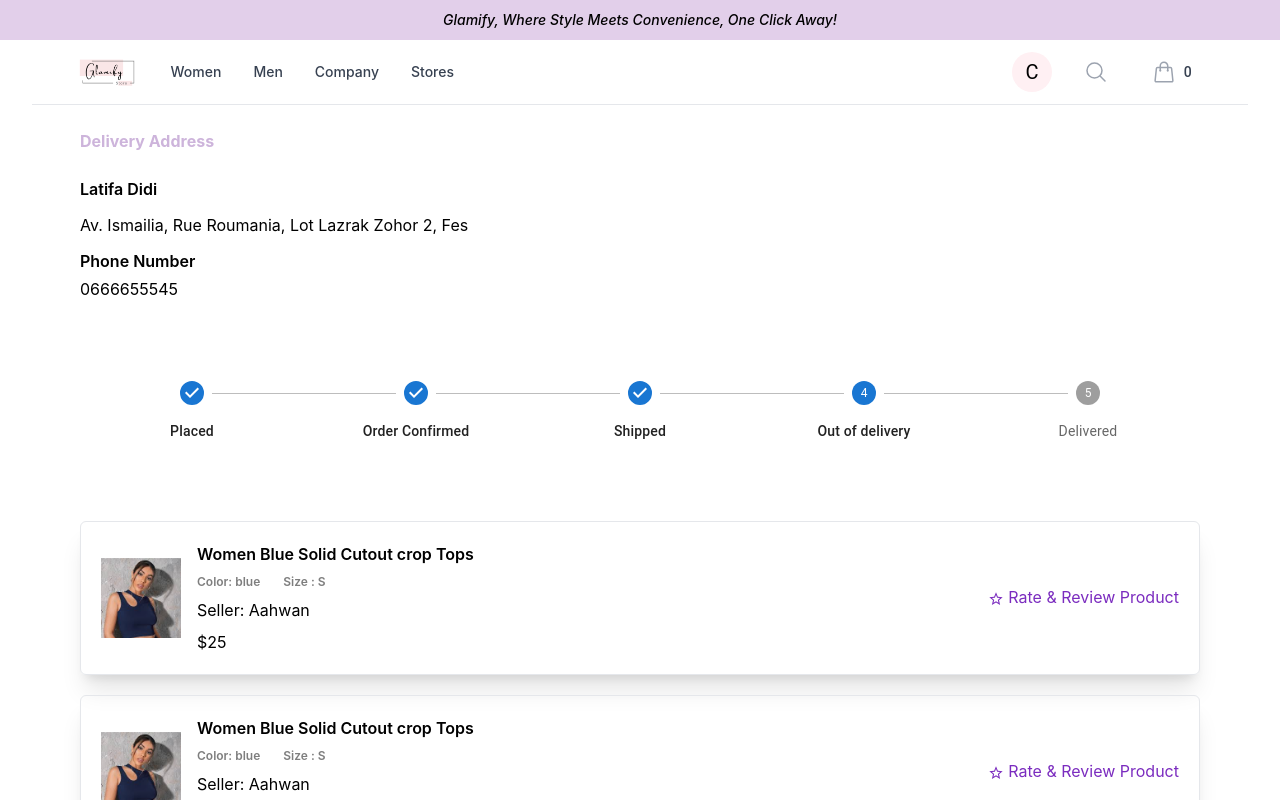
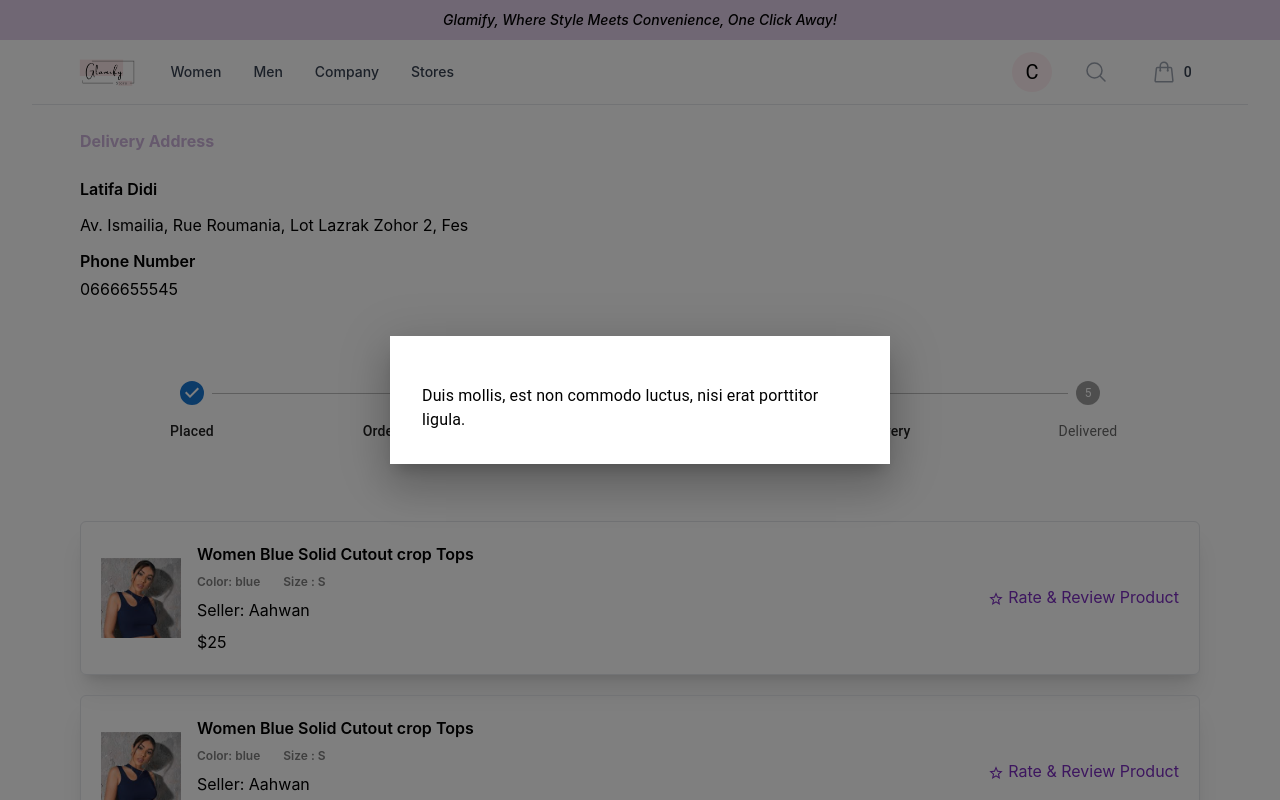
Before and after one commit to Chaimaert/e-commerce-store, a React (Create React App) app in the folder Web/: page /account/order/1 in a window 1280 px wide. Shown: the top 800 px of the page. Built offline with nearby package versions, Linux system fonts and the light colour scheme.

Commit message:
Update LoginForm , RegisterForm, AuthModal
Creating the  LoginForm.jsx and RegisterForm.jsx, AuthModal.jsx Pages to handle login and signup operations for the user.

```diff
--- /dev/null
+++ b/Web/src/customer/Auth/AuthModal.jsx
@@ -0,0 +1,37 @@
+import React from "react";
+import Box from '@mui/material/Box';
+import Typography from '@mui/material/Typography';
+import Modal from '@mui/material/Modal';
+
+const style = {
+  position: 'absolute',
+  top: '50%',
+  left: '50%',
+  transform: 'translate(-50%, -50%)',
+  width: 500,
+  bgcolor: 'background.paper',
+  outline: 'none',
+  boxShadow: 24,
+  p: 4,
+};
+
+const AuthModal = ({handleClose,open }) => {
+  return (
+    <div>
+      <Modal
+        open={true}
+        onClose={handleClose}
+        aria-labelledby="modal-modal-title"
+        aria-describedby="modal-modal-description"
+      >
+        <Box sx={style}>
+          <Typography id="modal-modal-description" sx={{ mt: 2 }}>
+            Duis mollis, est non commodo luctus, nisi erat porttitor ligula.
+          </Typography>
+        </Box>
+      </Modal>
+    </div>
+  );
+};
+
+export default AuthModal;
--- /dev/null
+++ b/Web/src/customer/Auth/LoginForm.jsx
@@ -0,0 +1,11 @@
+import React from 'react'
+
+const LoginForm = () => {
+  return (
+    <div>
+
+    </div>
+  )
+}
+
+export default LoginForm
--- /dev/null
+++ b/Web/src/customer/Auth/RegisterForm.jsx
@@ -0,0 +1,11 @@
+import React from 'react'
+
+const RegisterForm = () => {
+  return (
+    <div>
+
+    </div>
+  )
+}
+
+export default RegisterForm
--- a/Web/src/customer/components/navigation/Navigation.jsx
+++ b/Web/src/customer/components/navigation/Navigation.jsx
@@ -10,6 +10,7 @@ import {
   XMarkIcon,
 } from "@heroicons/react/24/outline";
 import { Avatar, Button, Menu, MenuItem } from "@mui/material";
+import AuthModal from "../../Auth/AuthModal";
 
 function classNames(...classes) {
   return classes.filter(Boolean).join(" ");
@@ -19,10 +20,10 @@ export default function Navigation() {
 
   const [open, setOpen] = useState(false);
   const navigate = useNavigate();
-  const [openAuthModel, setOpenAuthModel] = useState(false);
+  const [openAuthModal, setOpenAuthModal] = useState(false);
   const [anchorEl, setAnchorEl] = useState(null);
   const openUserMenu = Boolean(anchorEl);
-  // const jwt = localStorage.getItem("jwt");
+  const jwt = localStorage.getItem("jwt");
 
   const handleUserClick = (event) => {
     setAnchorEl(event.currentTarget);
@@ -33,7 +34,11 @@ export default function Navigation() {
   };
 
   const handleOpen = () => {
-    setOpenAuthModel(true);
+    setOpenAuthModal(true);
+  };
+
+  const handleClose = () => {
+    setOpenAuthModal(false);
   };
 
   const handleCategoryClick = (category, section, item, close) => {
@@ -450,6 +455,8 @@ export default function Navigation() {
           </div>
         </nav>
       </header>
+
+      <AuthModal handleClose={handleClose} open={openAuthModal}/>
     </div>
   );
 }
```
